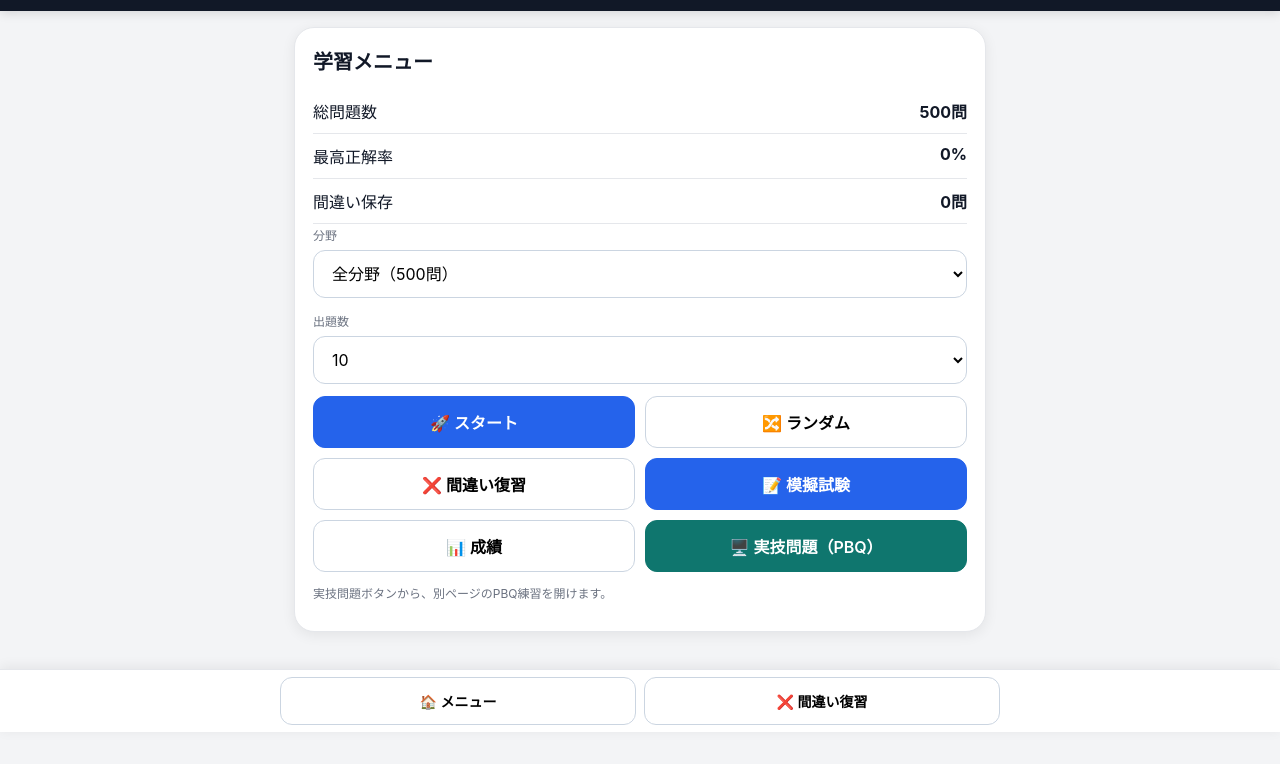
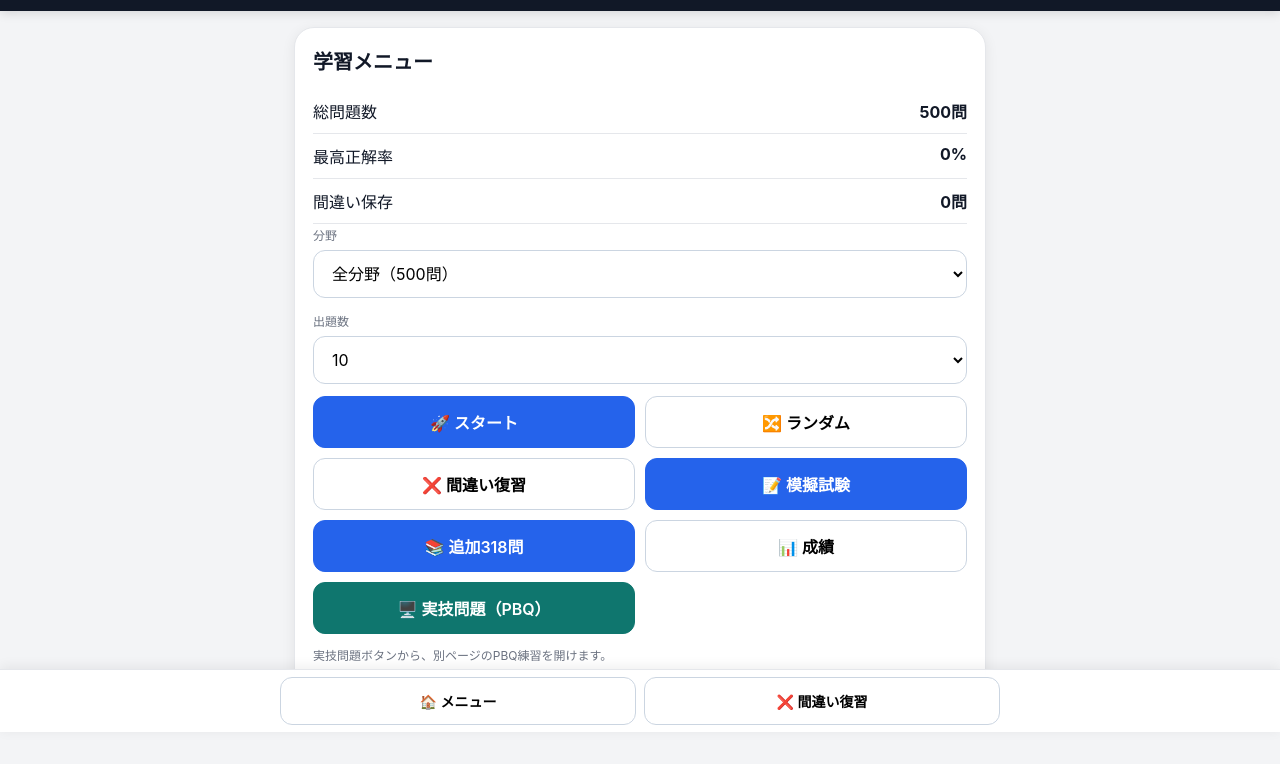
Before and after one commit to dada0315/-security-plus-500, a plain HTML site: page index.html in a window 1280 px wide. Shown: the part 68-832 px from the top of the page. Drawn offline with Linux system fonts and the light colour scheme.

Commit message:
Add button for additional 318 questions

```diff
--- a/index.html
+++ b/index.html
@@ -71,6 +71,9 @@ body{padding-bottom:env(safe-area-inset-bottom)}
 <button onclick="startQuiz(true)">🔀 ランダム</button>
 <button onclick="startWrong()">❌ 間違い復習</button>
 <button class="primary" onclick="startMock()">📝 模擬試験</button>
+
+<button class="primary" onclick="location.href='318.html'">📚 追加318問</button>
+
 <button onclick="showStats()">📊 成績</button>
 <!-- 追加：PBQ実技問題へのリンク -->
 <button class="pbq" onclick="location.href='pbq.html'">🖥️ 実技問題（PBQ）</button>
```
